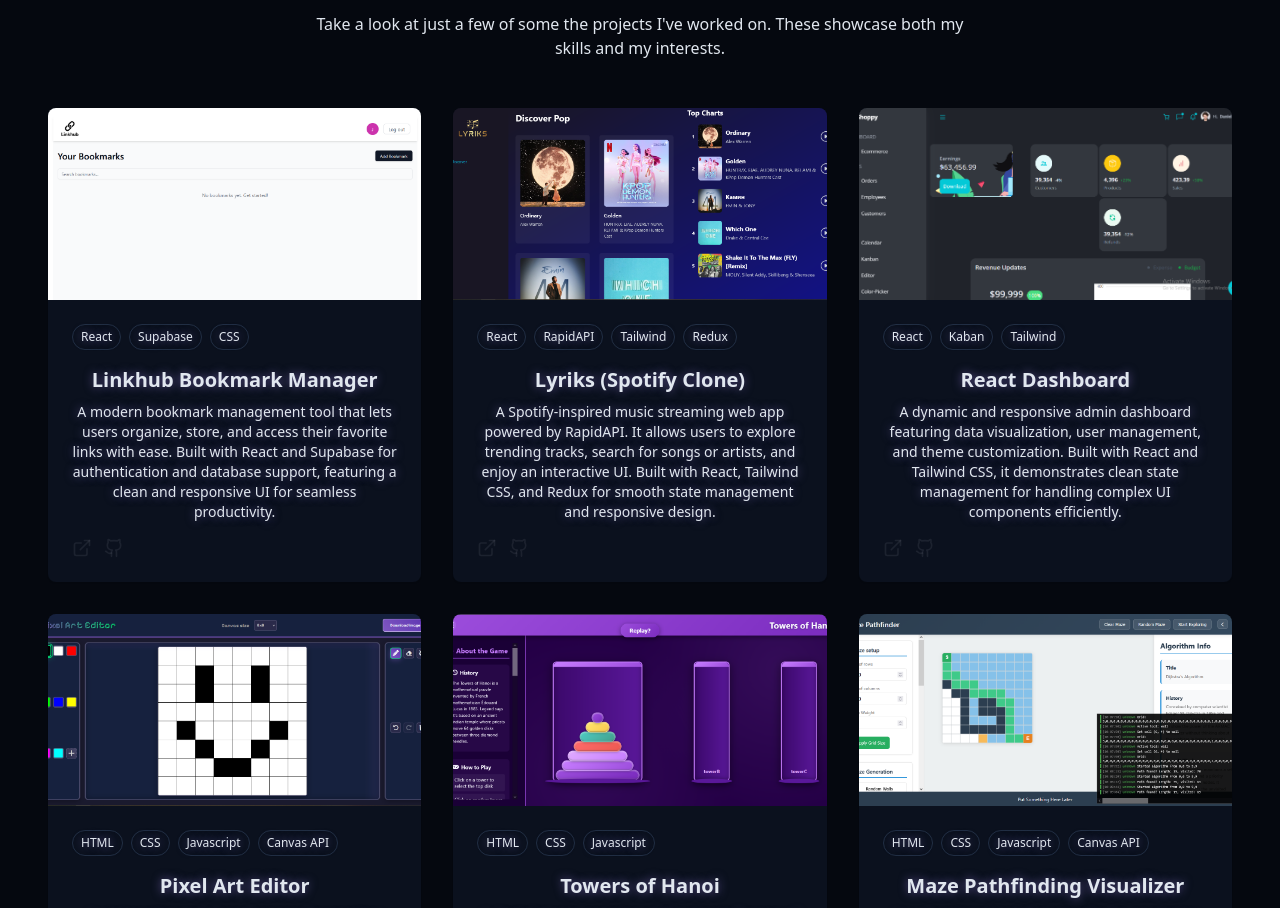
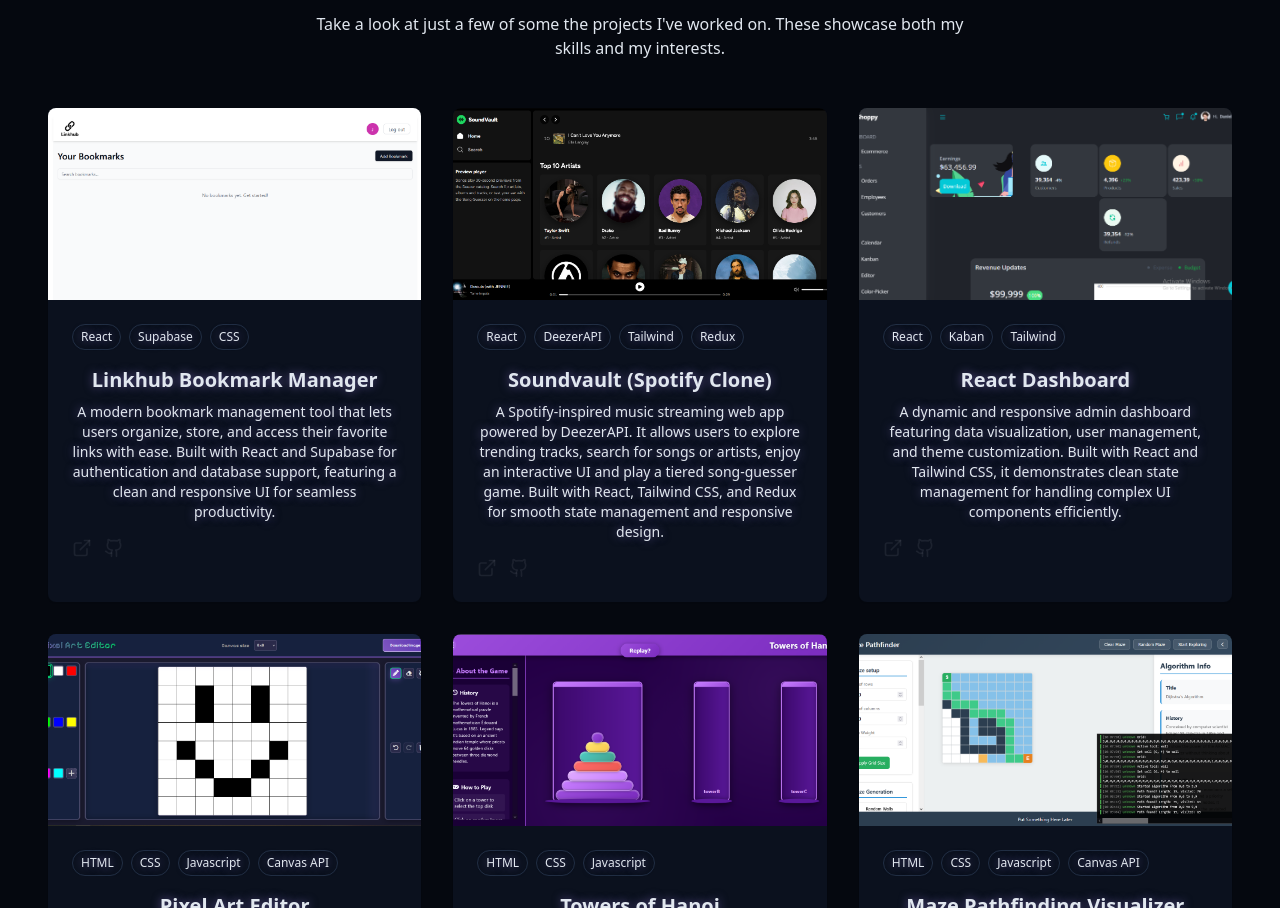
Before and after one commit to OgagaAkpowenre1/Daniels-Portfolio-Website, a React (Vite) app: page / in a window 1280 px wide. Shown: the part 2598-3506 px from the top of the page. Built offline with nearby package versions, Linux system fonts and the light colour scheme; no server answers.

Commit message:
added soundvault project

```diff
--- a/src/components/ContactSection.jsx
+++ b/src/components/ContactSection.jsx
@@ -126,6 +126,7 @@
               <div className="pt-8">
                 <h4 className="font-medium mb-4">Connect with me</h4>
                 <div className="flex space-x-4 justify-center">
+
                   <a href="https://www.linkedin.com/in/ogagaoghene-daniel-akpowenre-749826303">
                     <Linkedin />
                   </a>
--- a/src/components/ProjectsSection.jsx
+++ b/src/components/ProjectsSection.jsx
@@ -12,12 +12,12 @@
   },
   {
     id: 2,
-    title: "Lyriks (Spotify Clone)",
-    description: "A Spotify-inspired music streaming web app powered by RapidAPI. It allows users to explore trending tracks, search for songs or artists, and enjoy an interactive UI. Built with React, Tailwind CSS, and Redux for smooth state management and responsive design.",
-    img: "/projects/spotify-clone.png",
-    tags: ["React", "RapidAPI", "Tailwind", "Redux"],
-    demoUrl: "https://www.danmusic.netlify.app",
-    githubUrl: "https://github.com/OgagaAkpowenre1/Spotify-Clone-v2",
+    title: "Soundvault (Spotify Clone)",
+    description: "A Spotify-inspired music streaming web app powered by DeezerAPI. It allows users to explore trending tracks, search for songs or artists, enjoy an interactive UI and play a tiered song-guesser game. Built with React, Tailwind CSS, and Redux for smooth state management and responsive design.",
+    img: "/projects/soundvault-project.png",
+    tags: ["React", "DeezerAPI", "Tailwind", "Redux"],
+    demoUrl: "https://deezer-music-player-portfolio-proje.vercel.app/",
+    githubUrl: "https://github.com/OgagaAkpowenre1/Deezer-Music-Player-Portfolio-Project",
   },
   {
     id: 3,
```
Also changed, not shown: public/projects/soundvault-project.png (added).
